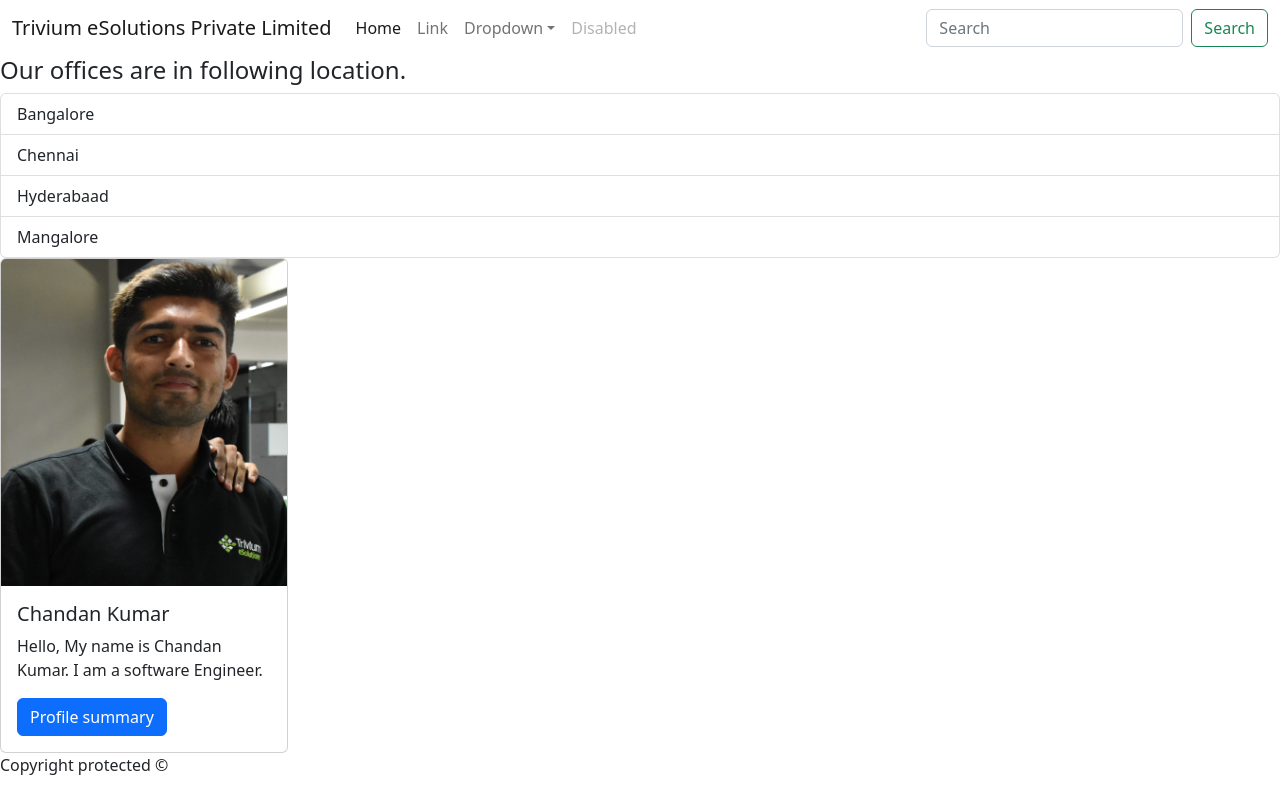
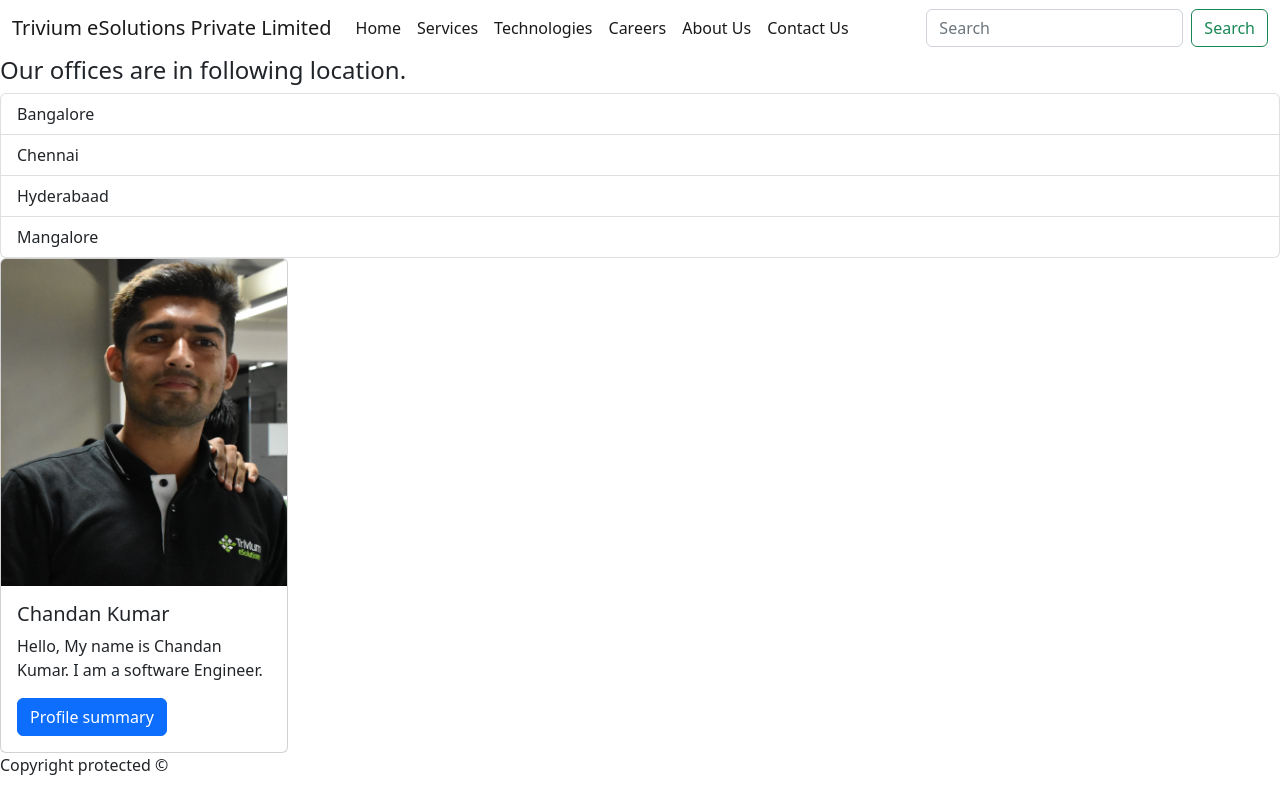
Before and after one commit to kchandn/sample-project, a React (Vite) app: page / in a window 1280 px wide. Built offline with nearby package versions, Linux system fonts and the light colour scheme.

Commit message:
Added menu in navbar.

```diff
--- a/src/components/header.tsx
+++ b/src/components/header.tsx
@@ -1,4 +1,12 @@
 function Header() {
+  const menuItem = [
+    "Home",
+    "Services",
+    "Technologies",
+    "Careers",
+    "About Us",
+    "Contact Us",
+  ];
   return (
     <>
       <nav className="navbar navbar-expand-lg bg-body-tertiary">
@@ -19,48 +27,21 @@ function Header() {
           </button>
           <div className="collapse navbar-collapse" id="navbarSupportedContent">
             <ul className="navbar-nav me-auto mb-2 mb-lg-0">
-              <li className="nav-item">
-                <a className="nav-link active" aria-current="page" href="#">
-                  Home
-                </a>
-              </li>
-              <li className="nav-item">
-                <a className="nav-link" href="#">
-                  Link
-                </a>
-              </li>
-              <li className="nav-item dropdown">
-                <a
-                  className="nav-link dropdown-toggle"
-                  href="#"
-                  role="button"
-                  data-bs-toggle="dropdown"
-                  aria-expanded="false"
+              {menuItem.map((menu, index) => (
+                <li
+                  className="nav-item"
+                  key={menu}
+                  onClick={() => console.log(index)}
                 >
-                  Dropdown
-                </a>
-                <ul className="dropdown-menu">
-                  <li>
-                    <a className="dropdown-item" href="#">
-                      Action
-                    </a>
-                  </li>
-                  <li>
-                    <a className="dropdown-item" href="#">
-                      Another action
-                    </a>
-                  </li>
-                  {/* <li><a className="dropdown-divider"></li> */}
-                  <li>
-                    <a className="dropdown-item" href="#">
-                      Something else here
-                    </a>
-                  </li>
-                </ul>
-              </li>
-              <li className="nav-item">
-                <a className="nav-link disabled">Disabled</a>
-              </li>
+                  <a
+                    className="nav-link {manu === 'Home' ? active : ''}"
+                    aria-current="page"
+                    href="#"
+                  >
+                    {menu}
+                  </a>
+                </li>
+              ))}
             </ul>
             <form className="d-flex" role="search">
               <input
```
